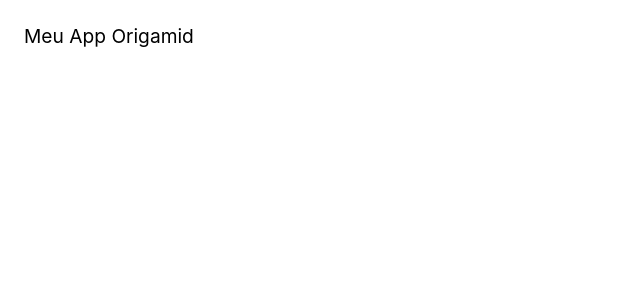
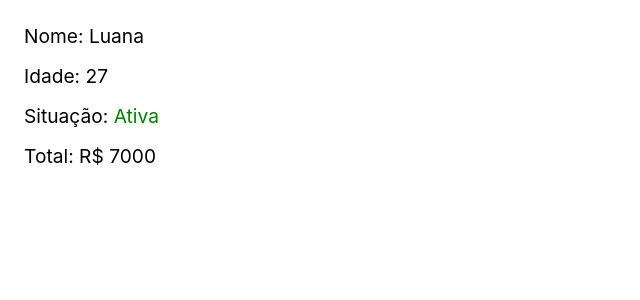
Before and after one commit to renanssantos1/react-completo-Origamid, a React (Create React App) app in the folder react-para-iniciantes/0205/meuapp/: page / in a window 1280 px wide. Shown: the top 300 px of the page, without its empty margins (0-640 px from the left). Built offline with nearby package versions, Linux system fonts and the light colour scheme.

Commit message:
exercicio 1

```diff
--- a/react-para-iniciantes/0205/meuapp/src/App.js
+++ b/react-para-iniciantes/0205/meuapp/src/App.js
@@ -1,6 +1,11 @@
 import React from "react";
+import Aula0207 from "./components/0207";
 
 const App = () => {
-  return <div>Meu App Origamid</div>;
+  return (
+    <>
+      <Aula0207 />
+    </>
+  );
 };
 export default App;
--- /dev/null
+++ b/react-para-iniciantes/0205/meuapp/src/components/0207/index.js
@@ -0,0 +1,57 @@
+import React from "react";
+// Mostre os dados da aplicação, como aprensetado no vídeo
+// Não utilize CSS externo, use o style para mudar as cores
+// Se a situação estiver ativa pinte de verde, inativa vermelho
+// Se o gasto for maior que 10000 mostre uma mensagem
+
+export default function Aula_0207() {
+  const luana = {
+    cliente: "Luana",
+    idade: 27,
+    compras: [
+      { nome: "Notebook", preco: "R$ 2500" },
+      { nome: "Geladeira", preco: "R$ 3000" },
+      { nome: "Smartphone", preco: "R$ 1500" },
+    ],
+    ativa: true,
+  };
+
+  const mario = {
+    cliente: "Mario",
+    idade: 31,
+    compras: [
+      { nome: "Notebook", preco: "R$ 2500" },
+      { nome: "Geladeira", preco: "R$ 3000" },
+      { nome: "Smartphone", preco: "R$ 1500" },
+      { nome: "Guitarra", preco: "R$ 3500" },
+    ],
+    ativa: false,
+  };
+
+  const dados = luana;
+
+  const total = dados.compras
+    .map((item) => +item.preco.replace("R$ ", ""))
+    .reduce((arr, acc) => {
+      return arr + acc;
+    });
+
+  return (
+    <div>
+      <p>Nome: {dados.cliente}</p>
+      <p>Idade: {dados.idade}</p>
+      <p>
+        Situação:
+        <span style={{ color: dados.ativa ? "green" : "red" }}>
+          {dados.ativa ? " Ativa" : " Inativo"}
+        </span>
+      </p>
+      <span>Total: R$ {total}</span>
+      {total > 10000 && (
+        <p>
+          <mark>Seu cliente gasta muito</mark>
+        </p>
+      )}
+    </div>
+  );
+}
```
